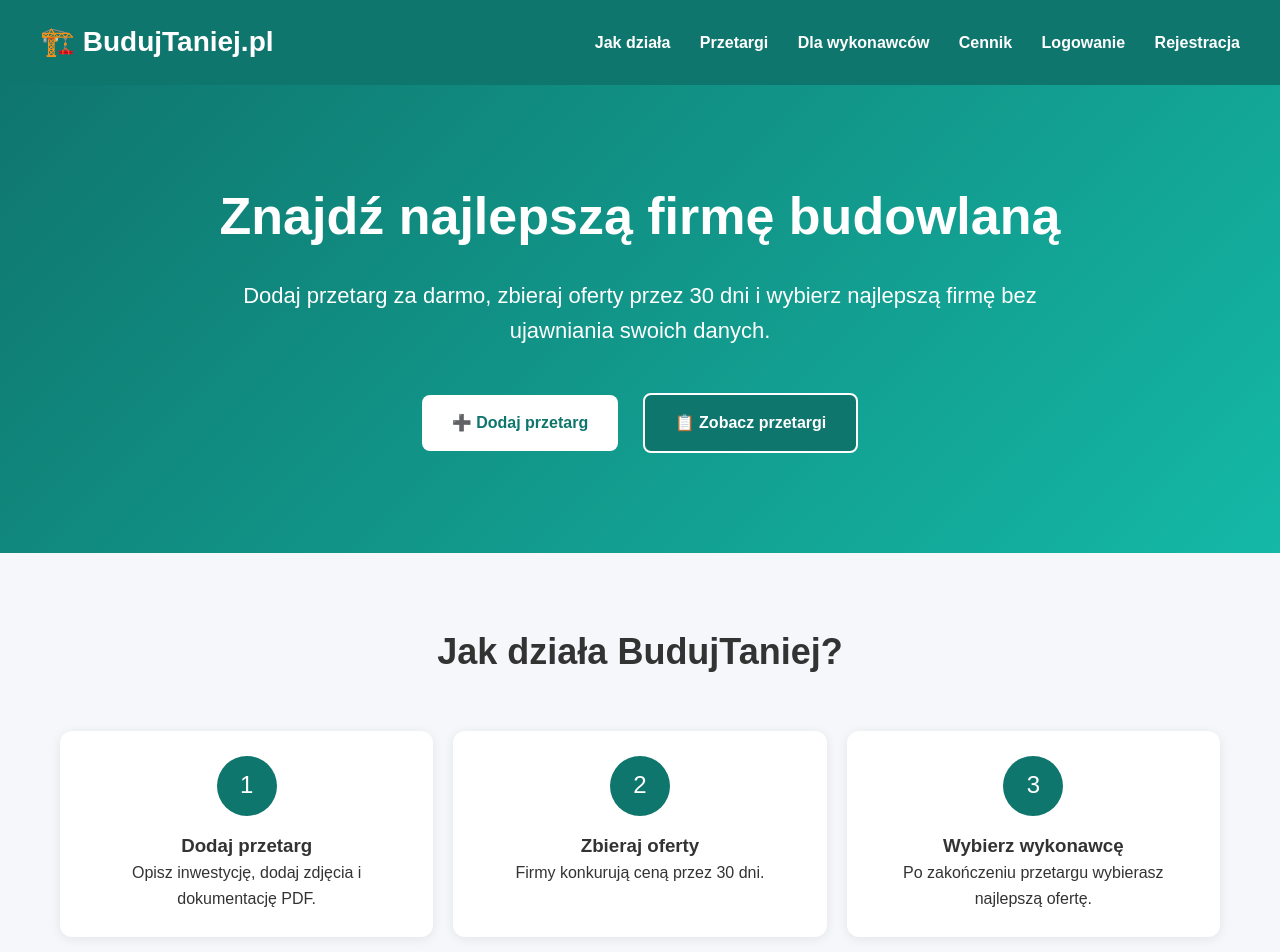
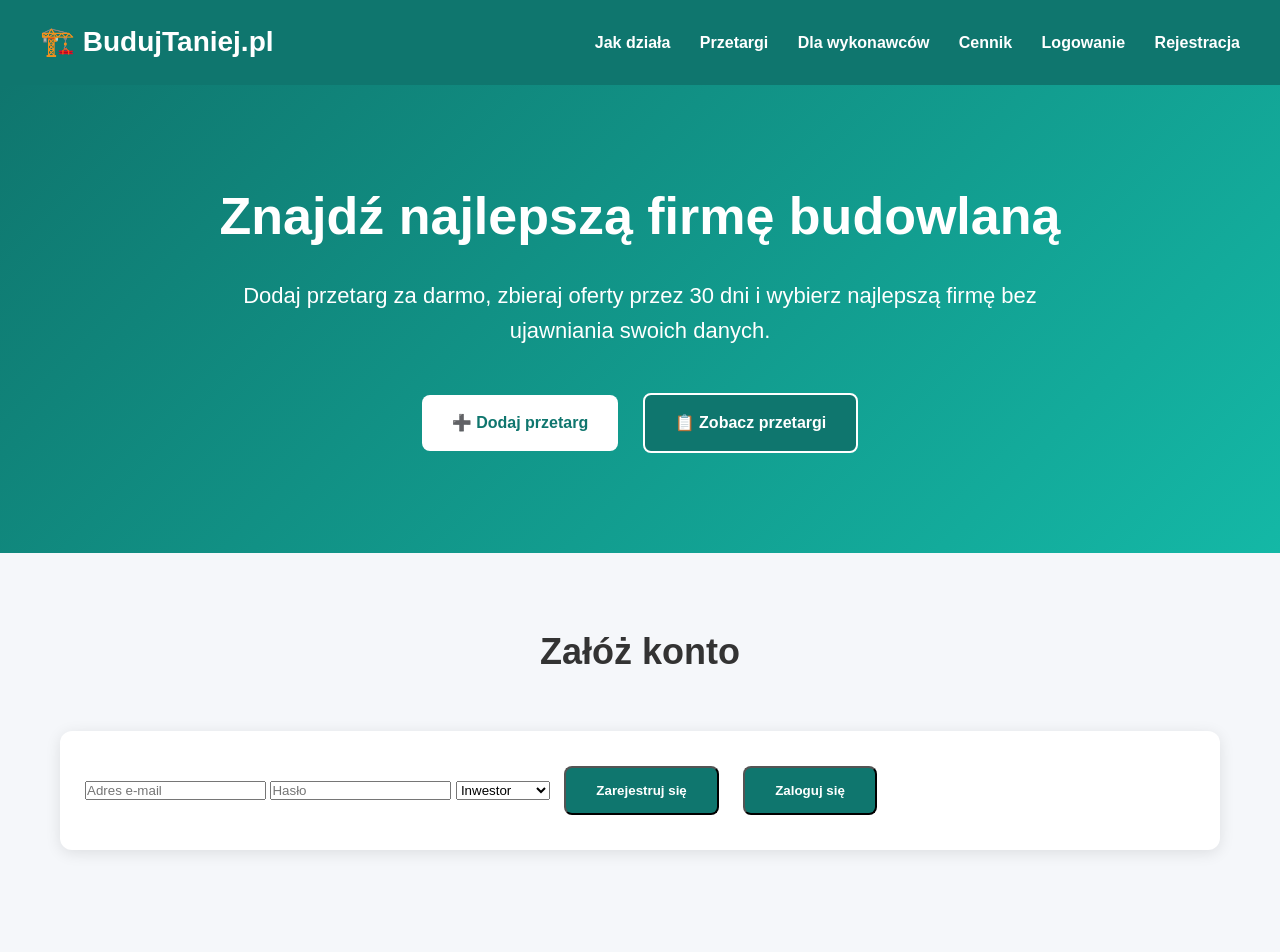
Before and after one commit to ppietroczuk1-bit/budujtaniej-v2, a plain HTML site: page index.html in a window 1280 px wide. Shown: the top 952 px of the page. Drawn offline with Linux system fonts and the light colour scheme.

Commit message:
Update index.html

```diff
--- a/index.html
+++ b/index.html
@@ -237,7 +237,36 @@ i wybierz najlepszą firmę bez ujawniania swoich danych.
 </a>
 
 </section>
+<section class="section">
 
+<h2 class="section-title">
+Załóż konto
+</h2>
+
+<div class="card">
+
+<input type="email" id="email" placeholder="Adres e-mail">
+
+<input type="password" id="password" placeholder="Hasło">
+
+<select id="rola">
+<option value="inwestor">Inwestor</option>
+<option value="wykonawca">Wykonawca</option>
+</select>
+
+<button class="btn" id="registerBtn">
+Zarejestruj się
+</button>
+
+<button class="btn" id="loginBtn">
+Zaloguj się
+</button>
+
+<p id="status"></p>
+
+</div>
+
+</section>
 <section class="section">
 
 <h2 class="section-title">
```
